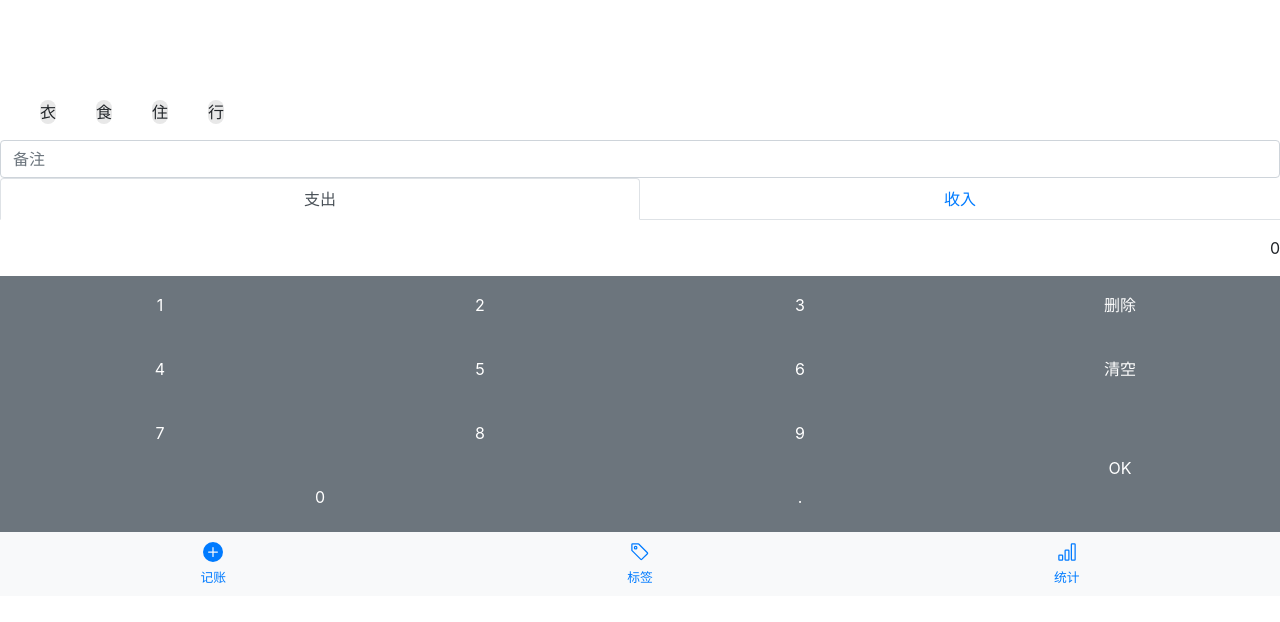
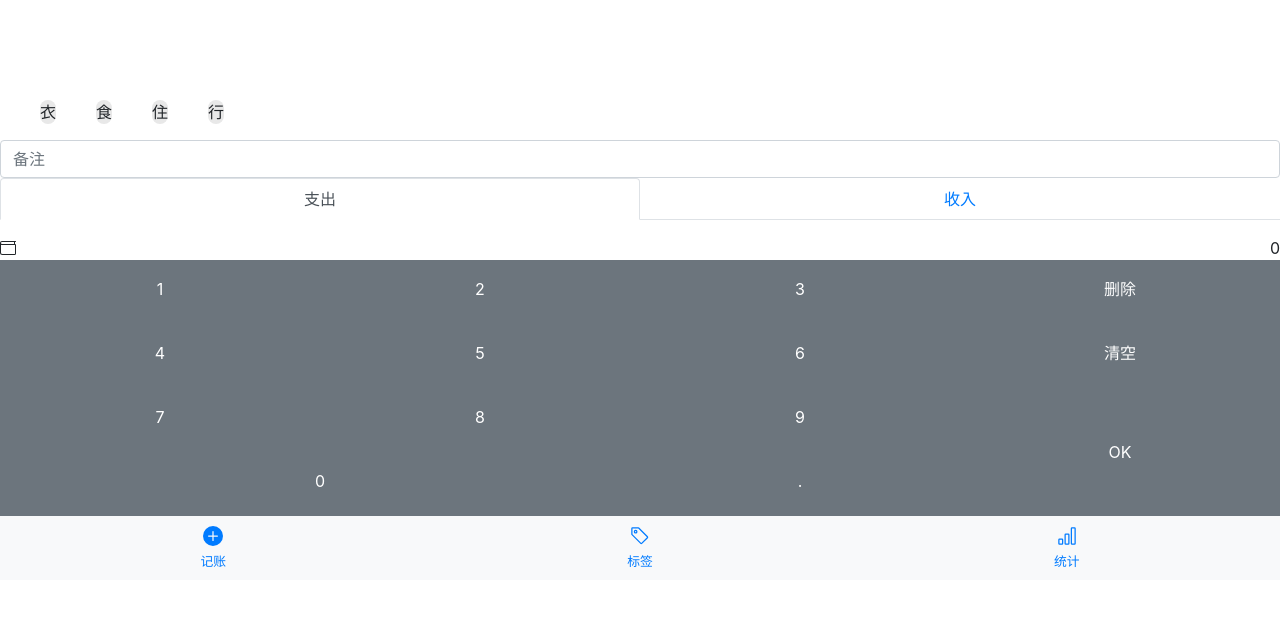
Before and after one commit to langlang1010/my-money-manger, a Vue app: page /#/ in a window 1280 px wide. Shown: the top 622 px of the page. Built offline with nearby package versions, Linux system fonts and the light colour scheme.

Commit message:
删除金额修改

```diff
--- a/src/pages/Record.vue
+++ b/src/pages/Record.vue
@@ -24,10 +24,10 @@
       <div>
         <b-tabs content-class="mt-3" justified>
           <b-tab title="支出" @click="tab_in = false" active>
-            <p style="text-align:right">{{ input_num }}</p>
+          <div>   <b-icon icon="wallet"></b-icon> <span  style="float:right">{{ input_num }}</span> </div>
           </b-tab>
           <b-tab title="收入" @click="tab_in = true">
-            <p style="text-align:right">{{ input_num }}</p>
+           <div>   <b-icon icon="wallet"></b-icon> <span  style="float:right">{{ input_num }}</span> </div>
           </b-tab>
         </b-tabs>
       </div>
--- a/src/pages/Stastic.vue
+++ b/src/pages/Stastic.vue
@@ -10,7 +10,7 @@
               class="d-flex justify-content-between align-items-center"
             >
               {{item.date}}
-              <b-badge variant="light">-{{item.sum}}</b-badge>
+              <b-badge variant="light">-￥{{item.sum}}</b-badge>
             </b-list-group-item>
             <b-list-group-item
               v-for="(item2,index2) of item.infoAry"
@@ -38,7 +38,7 @@
               class="d-flex justify-content-between align-items-center"
             >
               {{item.date}}
-              <b-badge variant="light">+{{item.sum}}</b-badge>
+              <b-badge variant="light">+￥{{item.sum}}</b-badge>
             </b-list-group-item>
             <b-list-group-item
               v-for="(item2,index2) of item.infoAry"
```
